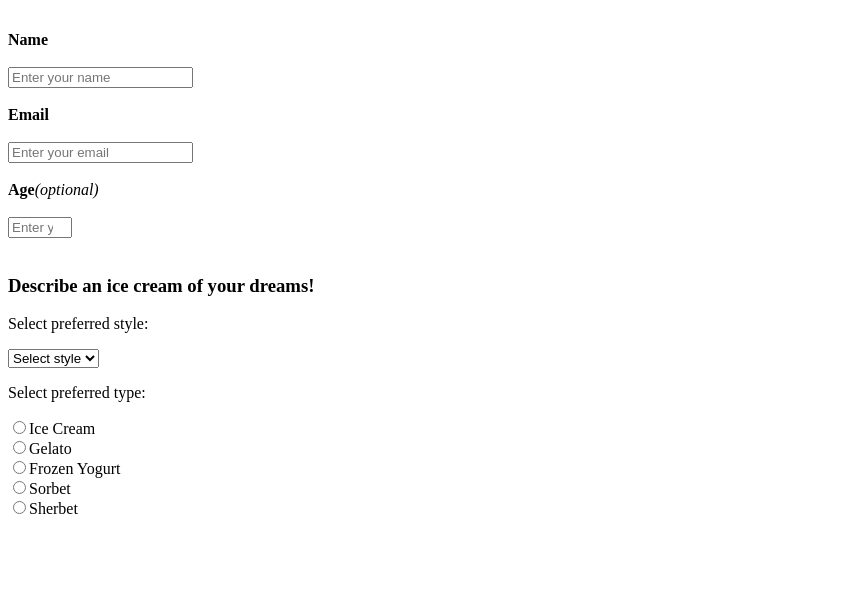
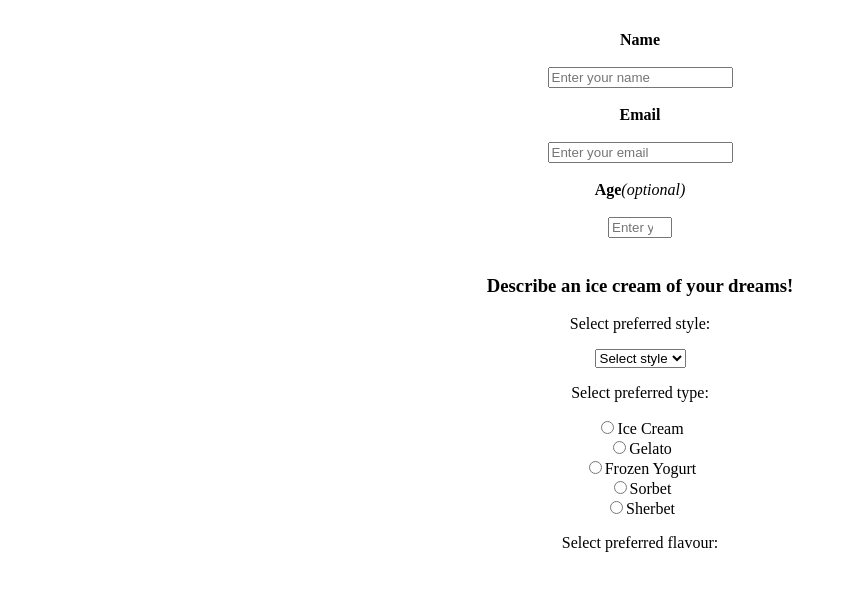
Before and after one commit to hulchenko/Survey_Form_Project, a plain HTML site: page Survey_Form_Project.html in a window 1280 px wide. Shown: the part 101-692 px from the top of the page, without its empty margins (0-847 px from the left). Drawn offline with Linux system fonts and the light colour scheme.

Commit message:
add radio changes/css

```diff
--- a/Survey_Form_Project.css
+++ b/Survey_Form_Project.css
@@ -1,3 +1,7 @@
 h1 {
 color: red;
 }
+
+.radio {
+    display: table;
+}
--- a/Survey_Form_Project.html
+++ b/Survey_Form_Project.html
@@ -4,6 +4,7 @@
     <link rel="stylesheet" type="text/css" href="Survey_Form_Project.css">
   </head>
     <body>
+      <center>
       <h1 id="title">Perfect Ice Cream</h1>
       <p id="description">Tell me a little about yourself.</p>
       <form id="survey-form"><br>
@@ -35,13 +36,17 @@
 </select>
 <!-- radio buttons-->
 <p>Select preferred type:<p>
-  <label for="ice cream"><input id="icecream" type="radio" name="type">Ice Cream</label><br>
-  <label for="gelato"><input id="gelato" type="radio" name="type">Gelato</label><br>
-  <label for="yogurt"><input id="yogurt" type="radio" name="type">Frozen Yogurt</label><br>
-  <label for="sorbet"><input id="sorbet" type="radio" name="type">Sorbet</label><br>
-  <label for="sherbet"><input id="sherbet" type="radio" name="type">Sherbet</label><br>
+  <div class="radio">
+  <label for="ice cream"><input id="icecream" type="radio" name="radio-buttons">Ice Cream</label><br>
+  <label for="gelato"><input id="gelato" type="radio" name="radio-buttons">Gelato</label><br>
+  <label for="yogurt"><input id="yogurt" type="radio" name="radio-buttons">Frozen Yogurt</label><br>
+  <label for="sorbet"><input id="sorbet" type="radio" name="radio-buttons">Sorbet</label><br>
+  <label for="sherbet"><input id="sherbet" type="radio" name="radio-buttons">Sherbet</label><br>
+</div>
 <!-- checkbox buttons -->
+<p>Select preferred flavour:<p>
 
           </form>
+        </center>
     </body>
 </html>
```
